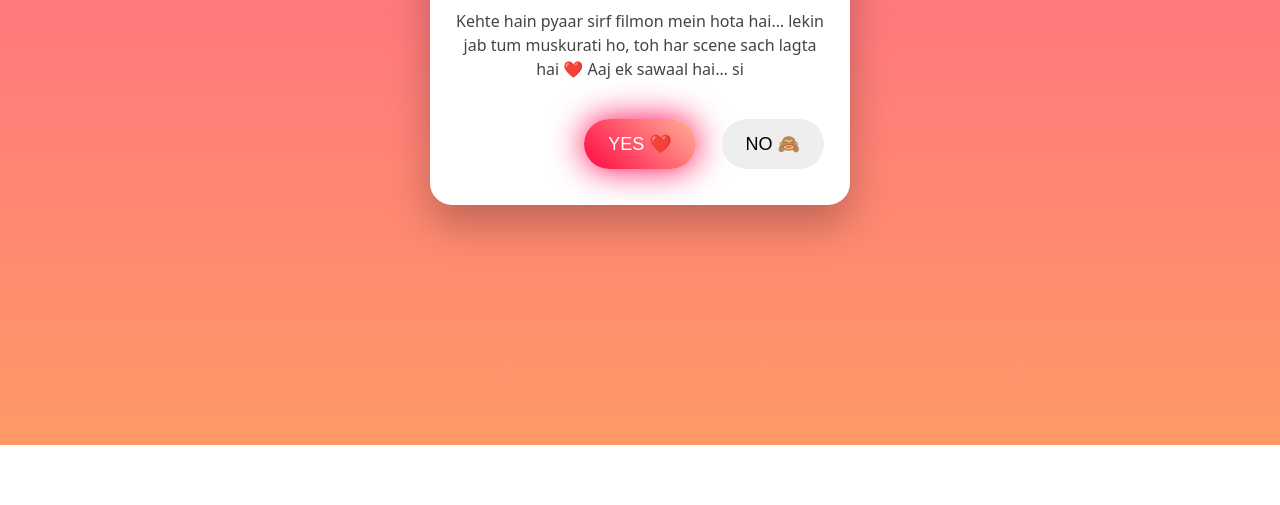
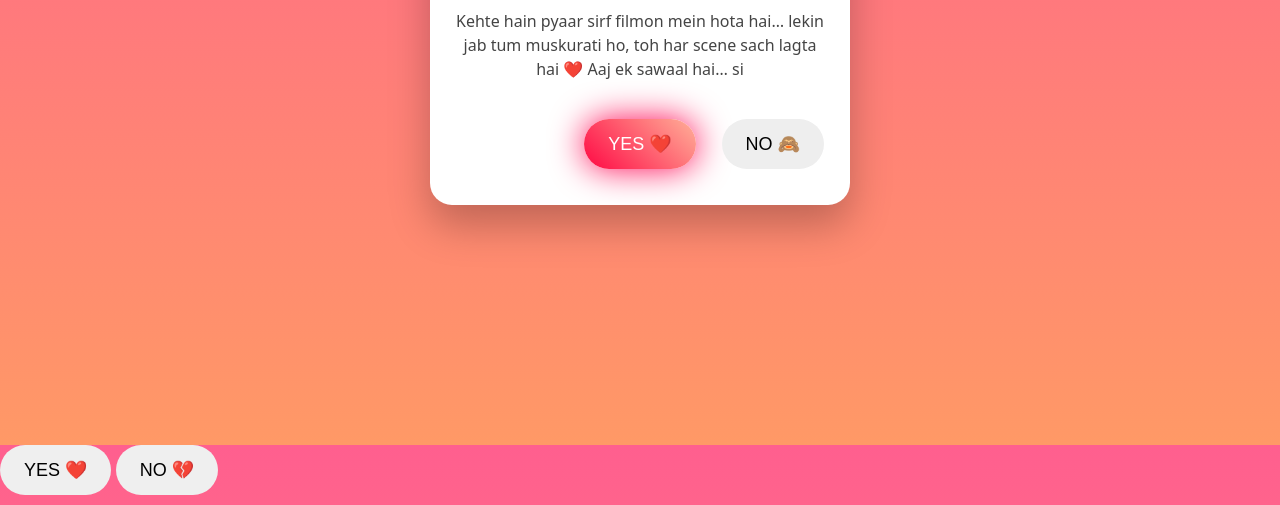
Before and after one commit to mishraji111201-coder/Gf, a plain HTML site: page index.html in a window 1280 px wide. Shown: the part 355-860 px from the top of the page. Before the commit the page ends 800 px from the top, so only its background shows below. Drawn offline with nearby package versions, Linux system fonts and the light colour scheme.

Commit message:
Update index.html

```diff
--- a/index.html
+++ b/index.html
@@ -43,3 +43,9 @@
 
 </body>
 </html>
+<div class="buttons">
+  <button id="yesBtn">YES ❤️</button>
+  <button id="noBtn">NO 💔</button>
+</div>
+
+<p id="noText"></p>
```
